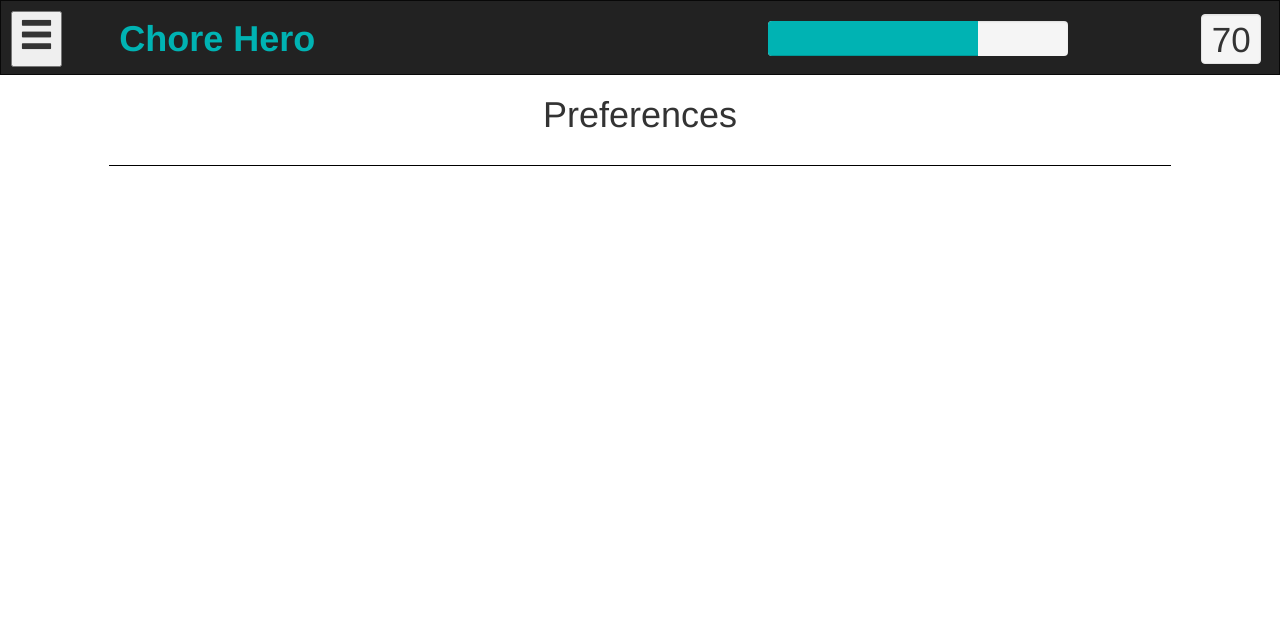
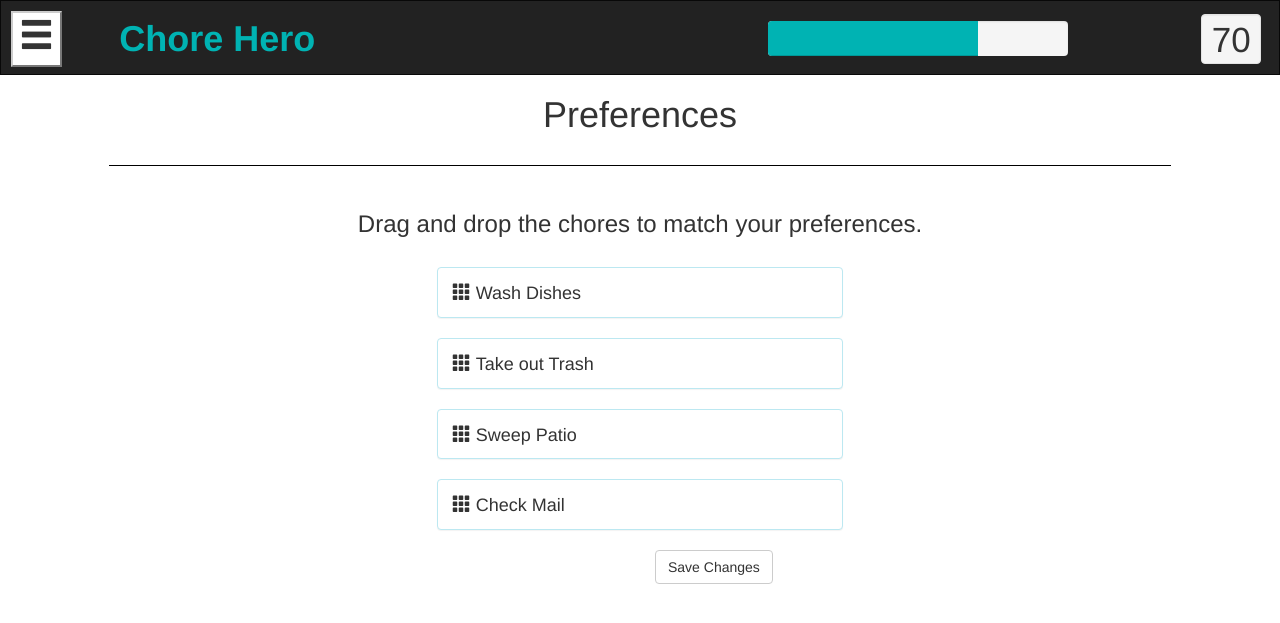
Before and after one commit to c9cai/ChoreApp, a Node project: template views/preferences.handlebars in a window 1280 px wide. Shown: the top 623 px of the page. Run offline with Node 20 templates, Linux system fonts and the light colour scheme; the template is opened without the code that fills it, so the values that code supplies are empty; some libraries are stand-ins or nearby versions.

Commit message:
coded up preferences page

```diff
--- a/public/css/home.css
+++ b/public/css/home.css
@@ -86,6 +86,13 @@ hr {
     font-weight: bold;
 }
 
+#app-name-login {
+    color: #00b3b3;
+    margin-top: 8px;
+    margin-bottom: 8px;
+    font-weight: bold;
+}
+
 /* Remove the navbar's default margin-bottom and rounded borders */
 .navbar {
     margin-bottom: 0;
--- /dev/null
+++ b/public/css/preferences.css
@@ -0,0 +1,18 @@
+#draggablePanelList .panel {
+        cursor: move;
+    }
+
+.glyphicon-th {
+	margin-right: 5px;
+}
+
+.panel-body {
+	padding: 3px 15px 3px 15px;
+	border-color: #ccc;
+}
+
+.panel-body:hover {
+	border-color: #adadad;
+	background-color: #e6e6e6;
+    box-shadow: 0 8px 16px 0 rgba(0,0,0,0.2), 0 6px 20px 0 rgba(0,0,0,0.19);
+}
--- a/public/css/roommate_chores.css
+++ b/public/css/roommate_chores.css
@@ -1,4 +1,4 @@
-.btn-default {
+.btn-default:not(.dropdown-toggle) {
 	border-radius: 8px;
 	border-color: #b3b3b3 #404040 #404040 #b3b3b3;
 	background-color: #ffffff;
--- a/public/css/settings.css
+++ b/public/css/settings.css
@@ -2,7 +2,7 @@
 
 fieldset, label { margin: 0; padding: 0; }
 
-.btn-default {
+.btn-default:not(.dropdown-toggle) {
   border-radius: 8px;
   border-color: #b3b3b3 #404040 #404040 #b3b3b3;
   background-color: #ffffff;
--- /dev/null
+++ b/public/js/preferences.js
@@ -0,0 +1,27 @@
+'use strict';
+
+// Call this function when the page loads (the "ready" event)
+$(document).ready(function() {
+
+
+})
+
+
+
+jQuery(function($) {
+    var panelList = $('#draggablePanelList');
+
+    $('#draggablePanelList').sortable({
+        // Only make the .panel-heading child elements support dragging.
+        // Omit this to make then entire <li>...</li> draggable.
+        // handle: '.panel-heading',
+        update: function() {
+            $('.panel', $('#draggablePanelList')).each(function(index, elem) {
+                 var $listItem = $(elem),
+                     newIndex = $listItem.index();
+
+                 // Persist the new indices.
+            });
+        }
+    });
+});
--- a/views/home.handlebars
+++ b/views/home.handlebars
@@ -15,7 +15,7 @@
     <div class="row">
         <div class="col-xs-2 col-md-1">
             <div class="navbar-header">
-                <button style="font-size: 250%;" class="btn-transparent dropdown-toggle" type="button" data-toggle="dropdown">
+                <button style="font-size: 250%;" class="btn-transparent btn-default dropdown-toggle" type="button" data-toggle="dropdown">
                     <span class="glyphicon glyphicon-menu-hamburger"></span>
                 </button>
                 <ul class="dropdown-menu">
--- a/views/login.handlebars
+++ b/views/login.handlebars
@@ -12,7 +12,7 @@
 <body>
 
 <nav class="navbar navbar-inverse">
-    <h1 id="app-name" class="text-center">Chore Hero</h1>
+    <h1 id="app-name-login" class="text-center">Chore Hero</h1>
 </nav>
 
 <div class="container-fluid text-center">
--- a/views/preferences.handlebars
+++ b/views/preferences.handlebars
@@ -7,6 +7,7 @@
     <script src="https://ajax.googleapis.com/ajax/libs/jquery/3.1.1/jquery.min.js"></script>
     <script src="https://maxcdn.bootstrapcdn.com/bootstrap/3.3.7/js/bootstrap.min.js"></script>
     <link href="css/home.css" rel="stylesheet">
+    <link href="css/preferences.css" rel="stylesheet">
     <meta name="viewport" content="width=device-width, initial-scale=1">
 </head>
 <body>
@@ -15,7 +16,7 @@
     <div class="row">
         <div class="col-xs-2 col-md-1">
             <div class="navbar-header">
-                <button style="font-size: 250%;" class="btn-transparent dropdown-toggle" type="button" data-toggle="dropdown">
+                <button style="font-size: 250%;" class="btn-transparent btn-default dropdown-toggle" type="button" data-toggle="dropdown">
                     <span class="glyphicon glyphicon-menu-hamburger"></span>
                 </button>
                 <ul class="dropdown-menu">
@@ -37,7 +38,7 @@
         </div>
         <div class="col-xs-4 col-md-4 pull-right">
             <div class="progress">
-                <div class="progress-bar" id="score-bar" role="progressbar" aria-valuenow="70"
+                <div class="progress-bar" id="score-bar" role="progressbar" aria-valuenow="{{rating}}"
               aria-valuemin="0" aria-valuemax="100" style="width:70%">
                 </div>
             </div>
@@ -45,18 +46,47 @@
     </div>
 </nav>
 
-<h1 class="text-center">Preferences</h1>
+    <h1 class="text-center">Preferences</h1>
     <div class="row">
         <div class="col-xs-12 col-md-10 col-md-offset-1"><hr>
         </div>
     </div>
+    <div class="row text-center">
+        <div class="col-md-6 col-md-offset-3 col-xs-12">
+            <h3>Drag and drop the chores to match your preferences.</h3>
+        </div>
+    </div>
+    <br>
+    <div class="row">
+        <div class="col-md-4 col-md-offset-4 col-xs-12">
+            <ul id="draggablePanelList" class="list-unstyled">
+                <li class="panel panel-info">
+                    <div class="panel-body"><h4><span class="glyphicon glyphicon-th"></span>Wash Dishes</h4></div>
+                </li>
+                <li class="panel panel-info">
+                    <div class="panel-body"><h4><span class="glyphicon glyphicon-th"></span>Take out Trash</h4></div>
+                </li>
+                <li class="panel panel-info">
+                    <div class="panel-body"><h4><span class="glyphicon glyphicon-th"></span>Sweep Patio</h4></div>
+                </li>
+                <li class="panel panel-info">
+                    <div class="panel-body"><h4><span class="glyphicon glyphicon-th"></span>Check Mail</h4></div>
+                </li>
+            </ul>
+        </div>
+    </div>
+
+    <div class="row">
+        <div class="col-md-4 col-md-offset-6 col-xs-12">
+            <button type="submit" class="btn btn-default" href="#">Save Changes</button>
+        </div>
+    </div>
 
 
-<!--
-<footer class="container-fluid text-center">
-    <p>Footer Text</p>
-</footer>
--->
+    <script src="https://ajax.googleapis.com/ajax/libs/jquery/3.1.1/jquery.min.js"></script>
+    <script src="https://ajax.googleapis.com/ajax/libs/jqueryui/1.12.1/jquery-ui.min.js"></script>
+    <script src="https://maxcdn.bootstrapcdn.com/bootstrap/3.3.7/js/bootstrap.min.js"></script>
+    <script src="js/preferences.js"></script>
 
 </body>
 </html>
--- a/views/roommate_chores.handlebars
+++ b/views/roommate_chores.handlebars
@@ -16,7 +16,7 @@
     <div class="row">
         <div class="col-xs-2 col-md-1">
             <div class="navbar-header">
-                <button style="font-size: 250%;" class="btn-transparent dropdown-toggle" type="button" data-toggle="dropdown">
+                <button style="font-size: 250%;" class="btn-transparent btn-default dropdown-toggle" type="button" data-toggle="dropdown">
                     <span class="glyphicon glyphicon-menu-hamburger"></span>
                 </button>
                 <ul class="dropdown-menu">
--- a/views/scores.handlebars
+++ b/views/scores.handlebars
@@ -120,7 +120,7 @@
     <div class="row">
         <div class="col-xs-2 col-md-1">
             <div class="navbar-header">
-                <button style="font-size: 250%;" class="btn-transparent dropdown-toggle" type="button" data-toggle="dropdown">
+                <button style="font-size: 250%;" class="btn-transparent btn-default dropdown-toggle" type="button" data-toggle="dropdown">
                     <span class="glyphicon glyphicon-menu-hamburger"></span>
                 </button>
                 <ul class="dropdown-menu">
--- a/views/settings.handlebars
+++ b/views/settings.handlebars
@@ -16,7 +16,7 @@
     <div class="row">
         <div class="col-xs-2 col-md-1">
             <div class="navbar-header">
-                <button style="font-size: 250%;" class="btn-transparent dropdown-toggle" type="button" data-toggle="dropdown">
+                <button style="font-size: 250%;" class="btn-transparent btn-default dropdown-toggle" type="button" data-toggle="dropdown">
                     <span class="glyphicon glyphicon-menu-hamburger"></span>
                 </button>
                 <ul class="dropdown-menu">
```
Also changed, not shown: views/old_home.handlebars (deleted, +0 -198 lines).
